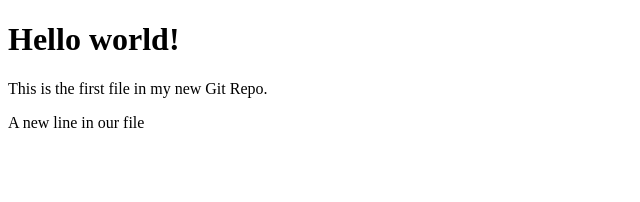
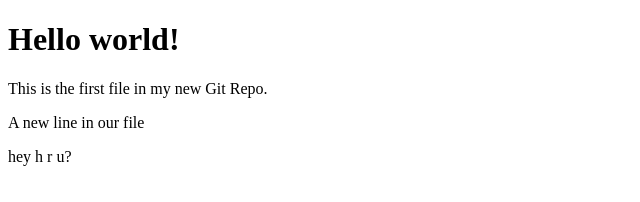
Before and after one commit to demo20053851/test, a plain HTML site: page index.html in a window 1280 px wide. Shown: the full height of the page, 0-640 px from the left. Drawn offline with Linux system fonts and the light colour scheme.

Commit message:
updated index.html with emergency fix

```diff
--- a/index.html
+++ b/index.html
@@ -8,5 +8,6 @@
 <h1>Hello world!</h1>
 <p>This is the first file in my new Git Repo.</p>
 <p>A new line in our file </p>
+<p>hey h r u?</p>
 </body>
 </html>
```
